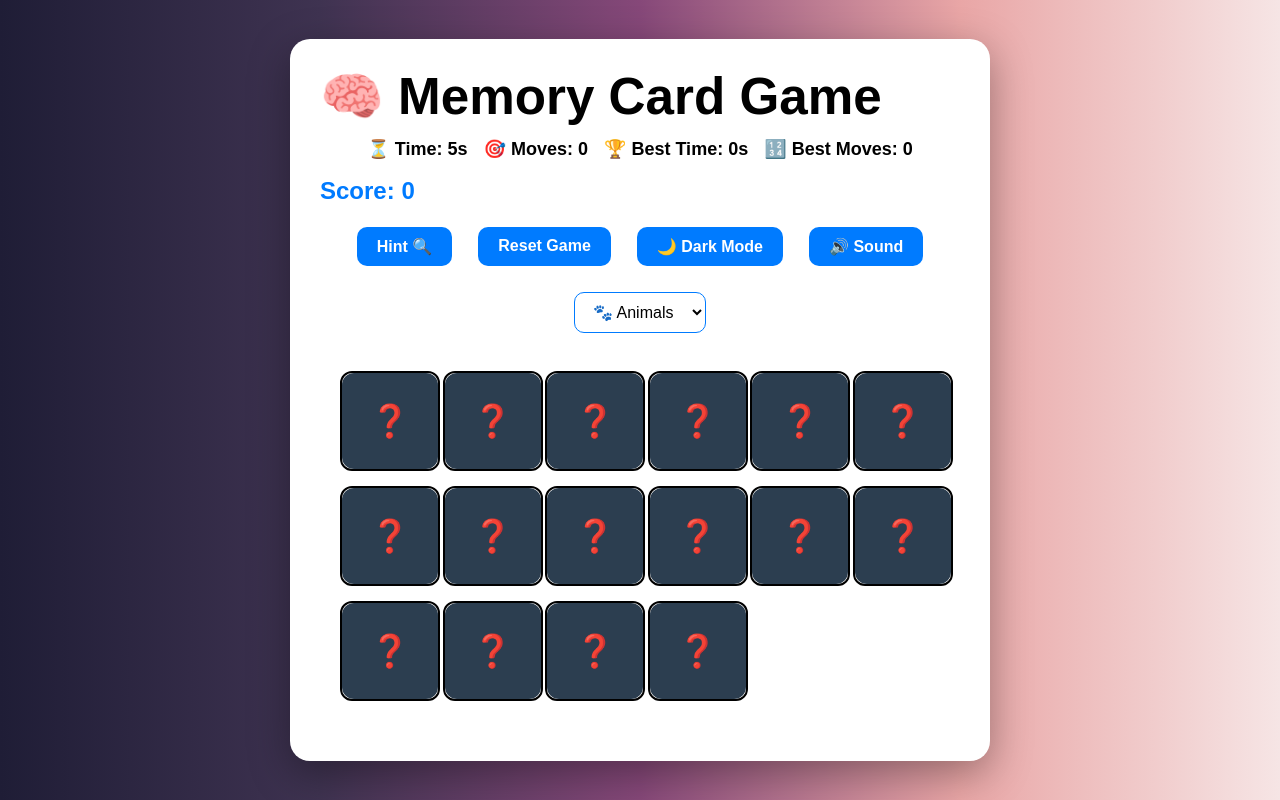
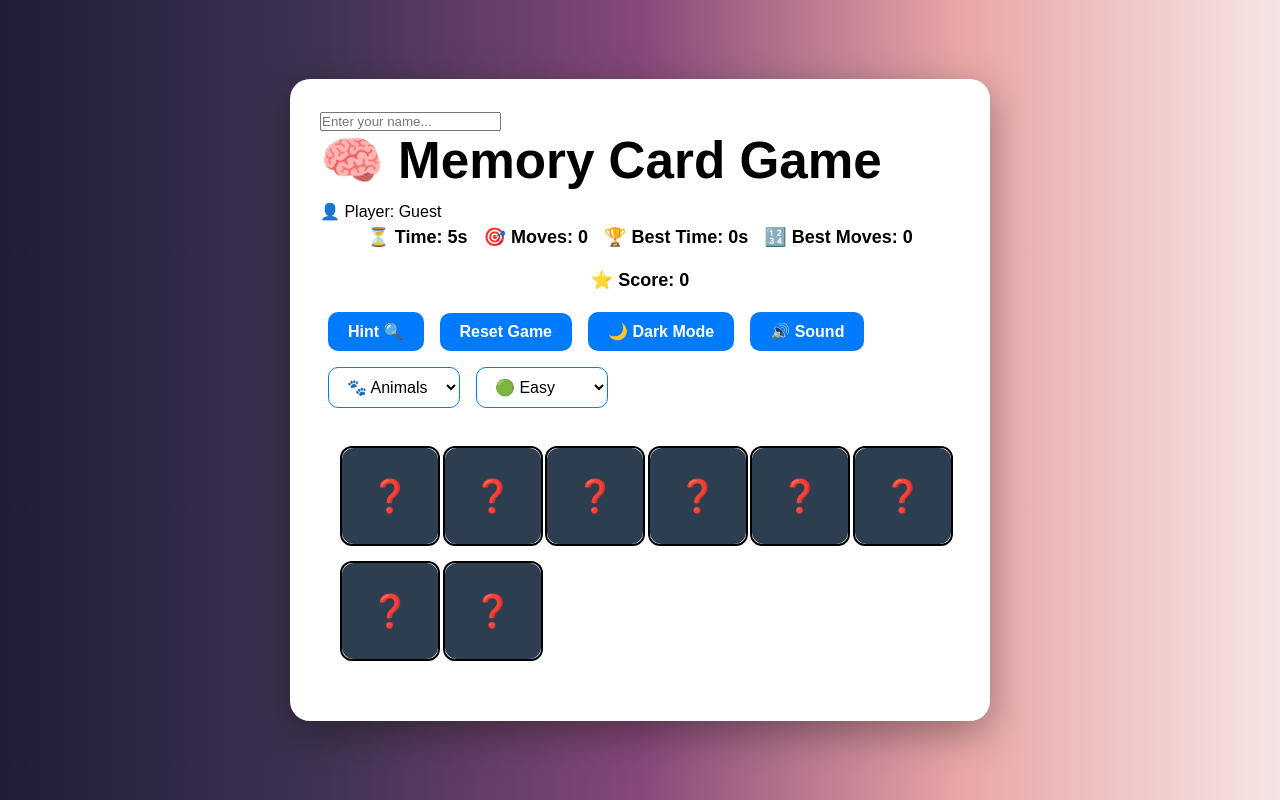
Before and after one commit to Satyam6201/Memory-Card-Game, a React (Vite) app: page / in a window 1280 px wide. Built offline with nearby package versions, Linux system fonts and the light colour scheme.

Commit message:
Add More Feature

```diff
--- a/src/App.jsx
+++ b/src/App.jsx
@@ -1,5 +1,9 @@
 import React, { useState, useEffect } from "react";
 import CardGrid from "./components/CardGrid";
+import Header from "./components/Header";
+import Controls from "./components/Controls";
+import PlayerForm from "./components/PlayerForm";
+import VictoryModal from "./components/VictoryModal";
 import "./styles.css";
 import confetti from "canvas-confetti";
 
@@ -9,28 +13,37 @@ const emojiThemes = {
   flags: ["🇮🇳", "🇺🇸", "🇬🇧", "🇯🇵", "🇧🇷", "🇫🇷", "🇨🇦", "🇰🇷"],
 };
 
-const generateCards = (theme) => {
-  const emojis = [...emojiThemes[theme], ...emojiThemes[theme]];
+const difficultyMap = {
+  easy: 4,
+  medium: 6,
+  hard: 8,
+};
+
+const generateCards = (theme, difficulty) => {
+  const selectedEmojis = emojiThemes[theme].slice(0, difficulty);
+  const emojis = [...selectedEmojis, ...selectedEmojis];
   return emojis
     .sort(() => Math.random() - 0.5)
     .map((emoji, index) => ({
       id: index,
       emoji,
       flipped: false,
-      matched: false
+      matched: false,
     }));
 };
 
 export default function App() {
   const [theme, setTheme] = useState("light");
   const [emojiSet, setEmojiSet] = useState("animals");
-  const [cards, setCards] = useState(generateCards(emojiSet));
+  const [difficulty, setDifficulty] = useState("easy");
+  const [cards, setCards] = useState(generateCards(emojiSet, difficultyMap[difficulty]));
   const [selectedCards, setSelectedCards] = useState([]);
   const [score, setScore] = useState(0);
   const [moves, setMoves] = useState(0);
   const [time, setTime] = useState(0);
   const [gameWon, setGameWon] = useState(false);
   const [isMuted, setIsMuted] = useState(false);
+  const [playerName, setPlayerName] = useState("");
 
   const [highScore, setHighScore] = useState(() =>
     localStorage.getItem("highScore") || 0
@@ -111,7 +124,7 @@ export default function App() {
   };
 
   const resetGame = () => {
-    setCards(generateCards(emojiSet));
+    setCards(generateCards(emojiSet, difficultyMap[difficulty]));
     setSelectedCards([]);
     setScore(0);
     setMoves(0);
@@ -136,47 +149,29 @@ export default function App() {
 
   return (
     <div className={`app ${theme}`}>
-      <h1>🧠 Memory Card Game</h1>
-
-      <div className="stats">
-        <p>⏳ Time: {time}s</p>
-        <p>🎯 Moves: {moves}</p>
-        <p>🏆 Best Time: {highScore}s</p>
-        <p>🔢 Best Moves: {bestMoves}</p>
-      </div>
-
-      <h2>Score: {score}</h2>
-
-      <div className="buttons">
-        <button onClick={revealCards}>Hint 🔍</button>
-        <button onClick={resetGame}>Reset Game</button>
-        <button onClick={toggleTheme}>
-          {theme === "light" ? "🌙 Dark Mode" : "☀️ Light Mode"}
-        </button>
-        <button onClick={() => setIsMuted(!isMuted)}>
-          {isMuted ? "🔇 Mute" : "🔊 Sound"}
-        </button>
-        <select
-          onChange={(e) => {
-            setEmojiSet(e.target.value);
-            resetGame();
-          }}
-          value={emojiSet}
-        >
-          <option value="animals">🐾 Animals</option>
-          <option value="fruits">🍉 Fruits</option>
-          <option value="flags">🚩 Flags</option>
-        </select>
-      </div>
-
-      <CardGrid cards={cards} onCardClick={handleCardClick} />
-
-      {gameWon && (
-        <>
-          <p className="winning-message">🎉 Congratulations! You won! 🎉</p>
-          <button onClick={resetGame}>🔁 Play Again</button>
-        </>
-      )}
+      <PlayerForm playerName={playerName} setPlayerName={setPlayerName} />
+      <Header
+        playerName={playerName}
+        time={time}
+        moves={moves}
+        score={score}
+        bestMoves={bestMoves}
+        highScore={highScore}
+      />
+      <Controls
+        theme={theme}
+        toggleTheme={toggleTheme}
+        emojiSet={emojiSet}
+        setEmojiSet={setEmojiSet}
+        resetGame={resetGame}
+        revealCards={revealCards}
+        isMuted={isMuted}
+        setIsMuted={setIsMuted}
+        difficulty={difficulty}
+        setDifficulty={setDifficulty}
+      />
+      <CardGrid cards={cards} handleCardClick={handleCardClick} />
+      {gameWon && <VictoryModal playerName={playerName} resetGame={resetGame} />}
     </div>
   );
 }
```
